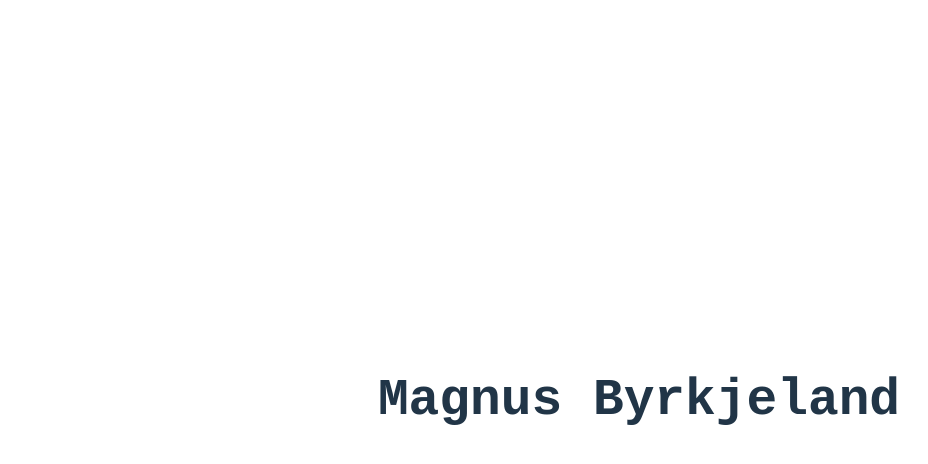
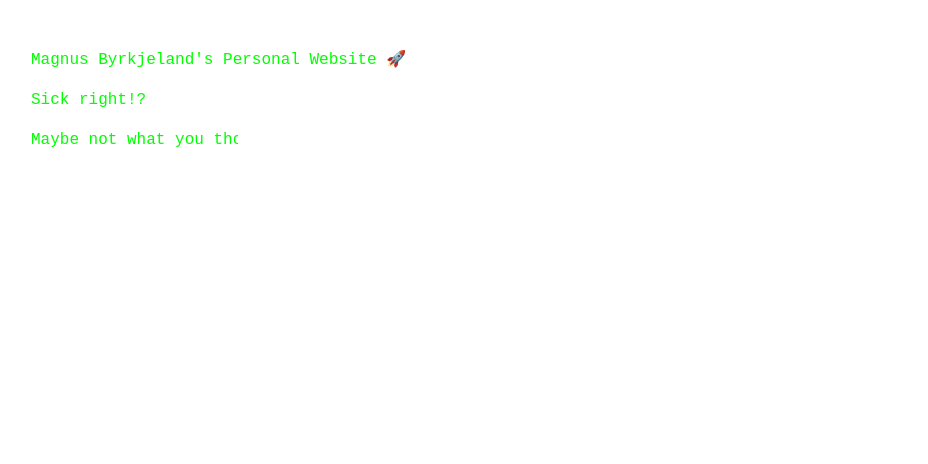
Before and after one commit to sleipner01/sleipner01.github.io, a React (Vite) app: page / in a window 1280 px wide. Shown: the top 464 px of the page, without its empty margins (1-929 px from the left). Built offline with nearby package versions, Linux system fonts and the light colour scheme.

Commit message:
progress

```diff
--- a/src/App.scss
+++ b/src/App.scss
@@ -2,21 +2,4 @@
   max-width: 1280px;
   margin: 0 auto;
   padding: 2rem;
-  text-align: center;
 }
-
-h1 {
-  overflow-x: hidden;
-  white-space: nowrap;
-  animation: text-writer 0.7s steps(20, end);
-}
-
-@keyframes text-writer {
-  from {
-    width: 0;
-  }
-
-  to {
-    width: 100%;
-  }
-}
--- a/src/App.tsx
+++ b/src/App.tsx
@@ -1,12 +1,13 @@
 import './App.scss';
 
-import DVDLogo from './dvd/DVDLogo';
+import DVDLogo from './components/DVD/DVDLogo';
+import TypeWriter from './components/TypeWriter/TypeWriter';
 
 function App() {
   return (
     <>
       <DVDLogo width={window.innerWidth} height={window.innerHeight} />
-      <h1>Magnus Byrkjeland</h1>
+      <TypeWriter />
     </>
   );
 }
--- a/src/dvd/DVDLogo.scss
+++ b/src/components/DVD/DVDLogo.scss
@@ -4,7 +4,7 @@
   inset: 0;
   opacity: 0.1;
   animation-name: initial-delay;
-  animation-duration: 20s;
+  animation-duration: 42s;
 }
 
 @keyframes initial-delay {
--- /dev/null
+++ b/src/components/TypeWriter/TypeWriter.scss
@@ -0,0 +1,237 @@
+.typewriter-container {
+  color: #00ff00;
+
+  .first,
+  .second,
+  .third,
+  .fourth,
+  .fifth,
+  .sixth,
+  .seventh,
+  .eighth,
+  .ninth,
+  .tenth,
+  .eleventh {
+    overflow: hidden;
+    white-space: nowrap;
+  }
+
+  .first {
+    animation: first 40s steps(100, end);
+  }
+
+  .second {
+    animation: second 40s steps(100, end);
+  }
+
+  .third {
+    animation: third 40s steps(100, end);
+  }
+
+  .fourth {
+    animation: fourth 40s steps(100, end);
+  }
+
+  .fifth {
+    animation: fifth 40s steps(100, end);
+  }
+
+  .sixth {
+    animation: sixth 40s steps(100, end);
+  }
+
+  .seventh {
+    animation: seventh 40s steps(100, end);
+  }
+
+  .eighth {
+    animation: eighth 40s steps(100, end);
+  }
+
+  .ninth {
+    animation: ninth 40s steps(100, end);
+  }
+
+  .tenth {
+    animation: tenth 40s steps(100, end);
+  }
+
+  .eleventh {
+    animation: eleventh 40s steps(100, end);
+  }
+
+  .twelvth {
+    animation: twelvth 40s steps(100, end);
+  }
+
+  @keyframes first {
+    0% {
+      width: 0;
+    }
+    10% {
+      width: 100%;
+    }
+  }
+
+  @keyframes second {
+    0% {
+      width: 0;
+      visibility: hidden;
+    }
+    8% {
+      width: 0;
+      visibility: visible;
+    }
+
+    18% {
+      width: 100%;
+    }
+  }
+
+  @keyframes third {
+    0% {
+      width: 0;
+      visibility: hidden;
+    }
+    12% {
+      width: 0;
+      visibility: visible;
+    }
+
+    22% {
+      width: 100%;
+    }
+  }
+
+  @keyframes fourth {
+    0% {
+      width: 0;
+      visibility: hidden;
+    }
+    16% {
+      width: 0;
+      visibility: visible;
+    }
+
+    26% {
+      width: 100%;
+    }
+  }
+
+  @keyframes fifth {
+    0% {
+      width: 0;
+      visibility: hidden;
+    }
+    22% {
+      width: 0;
+      visibility: visible;
+    }
+
+    32% {
+      width: 100%;
+    }
+  }
+
+  @keyframes sixth {
+    0% {
+      width: 0;
+      visibility: hidden;
+    }
+    30% {
+      width: 0;
+      visibility: visible;
+    }
+
+    40% {
+      width: 100%;
+    }
+  }
+
+  @keyframes seventh {
+    0% {
+      width: 0;
+      visibility: hidden;
+    }
+    32% {
+      width: 0;
+      visibility: visible;
+    }
+
+    42% {
+      width: 100%;
+    }
+  }
+
+  @keyframes eighth {
+    0% {
+      width: 0;
+      visibility: hidden;
+    }
+    34% {
+      width: 0;
+      visibility: visible;
+    }
+
+    44% {
+      width: 100%;
+    }
+  }
+
+  @keyframes ninth {
+    0% {
+      width: 0;
+      visibility: hidden;
+    }
+    42% {
+      width: 0;
+      visibility: visible;
+    }
+
+    52% {
+      width: 100%;
+    }
+  }
+
+  @keyframes tenth {
+    0% {
+      width: 0;
+      visibility: hidden;
+    }
+    50% {
+      width: 0;
+      visibility: visible;
+    }
+
+    60% {
+      width: 100%;
+    }
+  }
+
+  @keyframes eleventh {
+    0% {
+      width: 0;
+      visibility: hidden;
+    }
+    52% {
+      width: 0;
+      visibility: visible;
+    }
+
+    62% {
+      width: 100%;
+    }
+  }
+
+  @keyframes twelvth {
+    0% {
+      visibility: hidden;
+    }
+    56% {
+      visibility: hidden;
+    }
+    57% {
+      visibility: visible;
+    }
+  }
+}
--- /dev/null
+++ b/src/components/TypeWriter/TypeWriter.tsx
@@ -0,0 +1,26 @@
+import './TypeWriter.scss';
+
+const TypeWriter = () => {
+  return (
+    <div className='typewriter-container'>
+      <p className='first'>Magnus Byrkjeland&apos;s Personal Website 🚀</p>
+      <p className='second'>Sick right!?</p>
+      <p className='third'>Maybe not what you thought you would find...</p>
+      <p className='fourth'>but I wanted the page to stand out!</p>
+      <p className='fifth'>You see, I am kind of influenced by my dad.</p>
+      <p className='sixth'>He is an airline pilot.</p>
+      <p className='seventh'>So this page looks like the</p>
+      <p className='eighth'>communication displays found i the cockpit.</p>
+      <p className='ninth'>Though it kind of looks like an old computer screen too!</p>
+      <br />
+      <p className='tenth'>Anyways...</p>
+      <p className='eleventh'>You can find my Github, LinkedIn &apos;n stuff below:</p>
+      <div className='twelvth socials-container'>
+        <div>Github</div>
+        <div>Linkedin</div>
+      </div>
+    </div>
+  );
+};
+
+export default TypeWriter;
--- a/src/index.scss
+++ b/src/index.scss
@@ -5,7 +5,7 @@
   font-weight: 400;
   color-scheme: light dark;
   // color: rgb(255 255 255 / 87%);
-  color: green;
+  color: white;
   background-color: #010101;
   font-synthesis: none;
   text-rendering: optimizelegibility;
@@ -16,10 +16,8 @@
 
 body {
   margin: 0;
-  display: flex;
-  place-items: center;
-  min-width: 320px;
-  min-height: 100vh;
+  min-width: 100%;
+  min-height: 100svh;
 }
 
 h1 {
```
Also changed, not shown: src/components/DVD/DVDLogo.tsx (renamed from src/dvd/DVDLogo.tsx).
